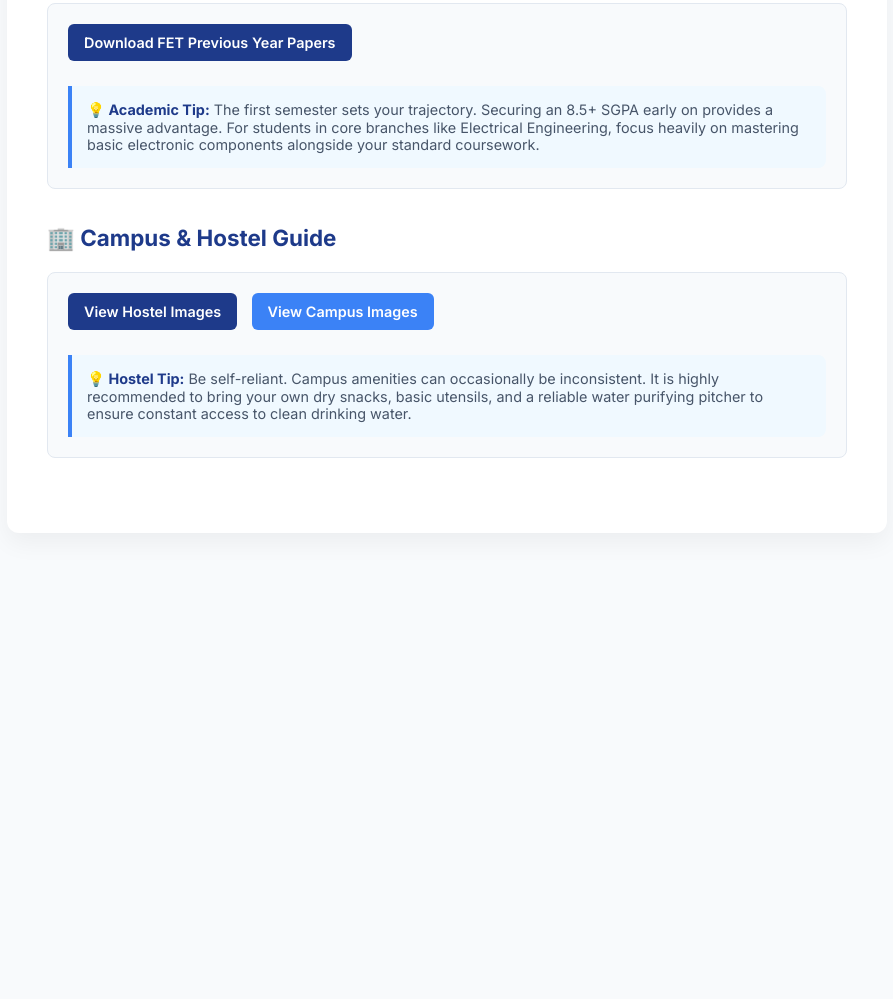
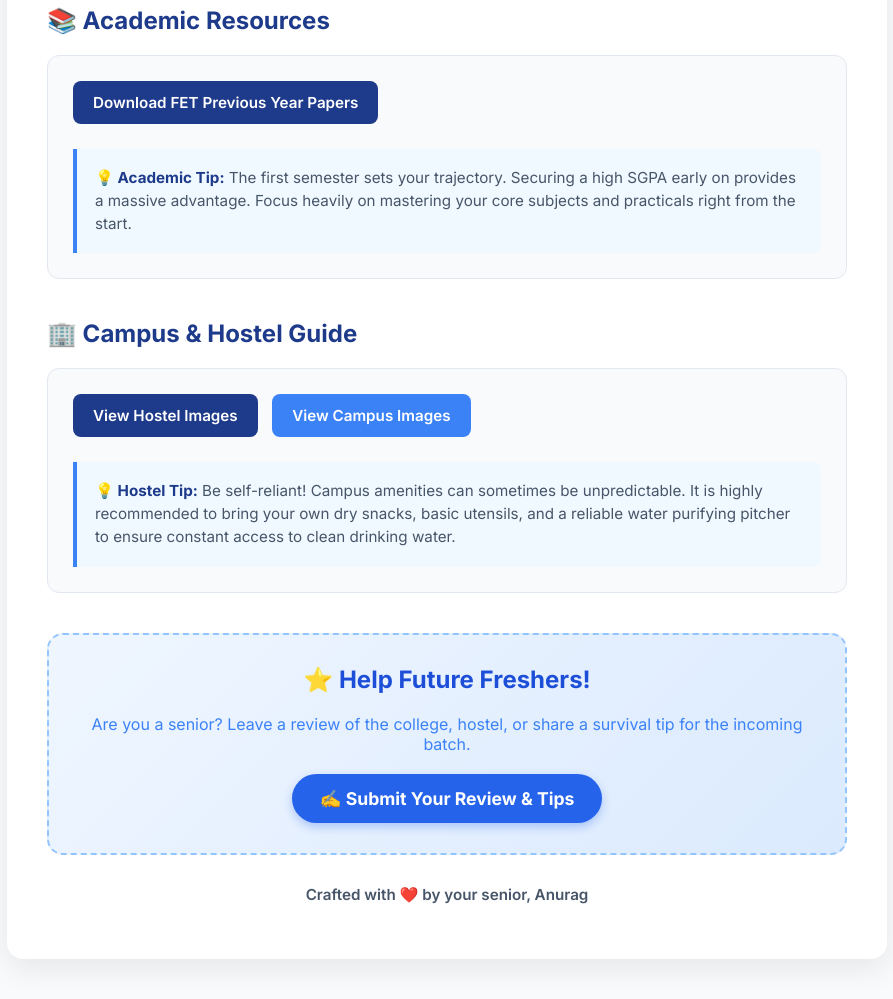
Before and after one commit to Anuragmodi004/GKV-COMMUNITY, a plain HTML site: page index.html in a window 1280 px wide. Shown: the part 760-1759 px from the top of the page, without its empty margins (193-1086 px from the left). Before the commit the page ends 1333 px from the top, so only its background shows below. Drawn offline with Linux system fonts and the light colour scheme.

Commit message:
Update index.html

```diff
--- a/index.html
+++ b/index.html
@@ -3,12 +3,12 @@
 <head>
     <meta charset="UTF-8">
     <meta name="viewport" content="width=device-width, initial-scale=1.0">
-    <title>GKV Fresher's Guide</title>
+    <title>Gurukul Kangri (GKDU) Fresher's Guide</title>
     <style>
         @import url('https://fonts.googleapis.com/css2?family=Inter:wght@400;600;700&display=swap');
 
         :root {
-            --primary: #1E3A8A; /* Professional Navy Blue */
+            --primary: #1E3A8A; /* Navy Blue */
             --primary-light: #3B82F6;
             --background: #F8FAFC;
             --card-bg: #FFFFFF;
@@ -25,8 +25,6 @@
             padding: 40px 20px;
             display: flex;
             justify-content: center;
-            -webkit-print-color-adjust: exact;
-            print-color-adjust: exact;
         }
 
         .container {
@@ -34,8 +32,8 @@
             width: 100%;
             background: var(--card-bg);
             padding: 40px;
-            border-radius: 12px;
-            box-shadow: 0 10px 25px rgba(0,0,0,0.05);
+            border-radius: 16px;
+            box-shadow: 0 10px 30px rgba(0,0,0,0.08);
             border-top: 8px solid var(--primary);
         }
 
@@ -43,27 +41,28 @@
             text-align: center;
             margin-bottom: 40px;
             border-bottom: 2px solid var(--accent);
-            padding-bottom: 20px;
+            padding-bottom: 25px;
         }
 
         .header h1 {
-            font-size: 2.4em;
+            font-size: 2.6em;
             color: var(--primary);
             margin: 0 0 10px 0;
+            letter-spacing: -0.5px;
         }
 
         .header p {
-            font-size: 1.1em;
+            font-size: 1.15em;
             color: var(--text-muted);
             margin: 0;
         }
 
         .section {
-            margin-bottom: 35px;
+            margin-bottom: 40px;
         }
 
         .section-title {
-            font-size: 1.4em;
+            font-size: 1.5em;
             color: var(--primary);
             margin-bottom: 20px;
             display: flex;
@@ -79,14 +78,20 @@
 
         .card {
             background: var(--background);
-            padding: 20px;
-            border-radius: 8px;
+            padding: 25px;
+            border-radius: 12px;
             border: 1px solid var(--accent);
+            transition: transform 0.2s;
+        }
+
+        .card:hover {
+            transform: translateY(-3px);
+            box-shadow: 0 5px 15px rgba(0,0,0,0.05);
         }
 
         .card h3 {
             margin: 0 0 15px 0;
-            font-size: 1.1em;
+            font-size: 1.2em;
             color: var(--text-main);
         }
 
@@ -94,14 +99,19 @@
             display: inline-block;
             background: var(--primary);
             color: #FFFFFF;
-            padding: 10px 16px;
+            padding: 12px 20px;
             text-decoration: none;
-            border-radius: 6px;
-            font-size: 0.9em;
+            border-radius: 8px;
+            font-size: 0.95em;
             font-weight: 600;
             margin-bottom: 10px;
             margin-right: 10px;
             text-align: center;
+            transition: opacity 0.2s;
+        }
+
+        .btn:hover {
+            opacity: 0.9;
         }
 
         .btn-secondary {
@@ -141,29 +151,74 @@
         .tip-box {
             background: #F0F9FF;
             border-left: 4px solid var(--primary-light);
-            padding: 15px;
+            padding: 18px;
             border-radius: 0 8px 8px 0;
             margin-top: 15px;
-            font-size: 0.9em;
+            font-size: 0.95em;
             color: var(--text-muted);
+            line-height: 1.5;
         }
 
         .tip-box strong {
             color: var(--primary);
         }
 
-        @media print {
-            body { background: white; padding: 0; }
-            .container { box-shadow: none; border: none; padding: 0; }
+        .review-section {
+            background: linear-gradient(135deg, #EFF6FF 0%, #DBEAFE 100%);
+            padding: 30px;
+            border-radius: 16px;
+            text-align: center;
+            border: 2px dashed #93C5FD;
+            margin-top: 40px;
         }
+
+        .review-section h2 {
+            color: #1D4ED8;
+            margin-top: 0;
+        }
+
+        .review-section p {
+            color: #3B82F6;
+            margin-bottom: 20px;
+        }
+
+        .review-btn {
+            background: #2563EB;
+            color: white;
+            padding: 14px 28px;
+            border-radius: 30px;
+            text-decoration: none;
+            font-weight: bold;
+            font-size: 1.1em;
+            display: inline-block;
+            box-shadow: 0 4px 10px rgba(37, 99, 235, 0.3);
+            transition: transform 0.2s;
+        }
+
+        .review-btn:hover {
+            transform: scale(1.05);
+        }
+
+        .footer {
+            text-align: center;
+            margin-top: 30px;
+            color: var(--text-muted);
+            font-weight: 600;
+            font-size: 0.95em;
+        }
+
+        .footer span {
+            color: #EF4444; /* Heart Color */
+        }
+
     </style>
 </head>
 <body>
 
     <div class="container">
         <div class="header">
-            <h1>Gurukula Kangri (GKDU)</h1>
-            <p>Essential Resource & Community Guide for Freshers</p>
+            <h1>Gurukul Kangri (GKDU)</h1>
+            <p>The Unofficial Resource & Community Guide for Freshers</p>
         </div>
 
         <div class="section">
@@ -179,8 +234,8 @@
             <div class="grid-2">
                 <div class="card">
                     <h3>Important Chat Groups</h3>
-                    <a href="https://ig.me/j/Aba-T25XhAHafBfQ/" class="btn">Join General Discussion</a>
-                    <a href="https://ig.me/j/AbYq82f0ZOMoNNI3/" class="btn btn-secondary">Join Girls Discussion</a>
+                    <a href="https://ig.me/j/Aba-T25XhAHafBfQ/" class="btn">👨🏽 Join Boys Discussion Group</a>
+                    <a href="https://ig.me/j/AbYq82f0ZOMoNNI3/" class="btn btn-secondary">👩🏽 Join Girls Discussion Group</a>
                 </div>
                 <div class="card">
                     <h3>Instagram Directory</h3>
@@ -199,7 +254,7 @@
             <div class="card">
                 <a href="https://share.google/G90iNCkTZpMHpG3pT" class="btn">Download FET Previous Year Papers</a>
                 <div class="tip-box">
-                    <strong>💡 Academic Tip:</strong> The first semester sets your trajectory. Securing an 8.5+ SGPA early on provides a massive advantage. For students in core branches like Electrical Engineering, focus heavily on mastering basic electronic components alongside your standard coursework.
+                    <strong>💡 Academic Tip:</strong> The first semester sets your trajectory. Securing a high SGPA early on provides a massive advantage. Focus heavily on mastering your core subjects and practicals right from the start.
                 </div>
             </div>
         </div>
@@ -210,9 +265,19 @@
                 <a href="https://maps.app.goo.gl/mDGiPte6tJTpeBtB7" class="btn">View Hostel Images</a>
                 <a href="https://maps.app.goo.gl/F7QrGuoJQ2ATgpur8" class="btn btn-secondary">View Campus Images</a>
                 <div class="tip-box">
-                    <strong>💡 Hostel Tip:</strong> Be self-reliant. Campus amenities can occasionally be inconsistent. It is highly recommended to bring your own dry snacks, basic utensils, and a reliable water purifying pitcher to ensure constant access to clean drinking water.
+                    <strong>💡 Hostel Tip:</strong> Be self-reliant! Campus amenities can sometimes be unpredictable. It is highly recommended to bring your own dry snacks, basic utensils, and a reliable water purifying pitcher to ensure constant access to clean drinking water.
                 </div>
             </div>
+        </div>
+
+        <div class="review-section">
+            <h2>⭐ Help Future Freshers!</h2>
+            <p>Are you a senior? Leave a review of the college, hostel, or share a survival tip for the incoming batch.</p>
+            <a href="https://forms.gle/s2w2vbcMQtyx6h8x5" class="review-btn" target="_blank">✍️ Submit Your Review & Tips</a>
+        </div>
+
+        <div class="footer">
+            <p>Crafted with <span>❤️</span> by your senior, Anurag</p>
         </div>
 
     </div>
```
